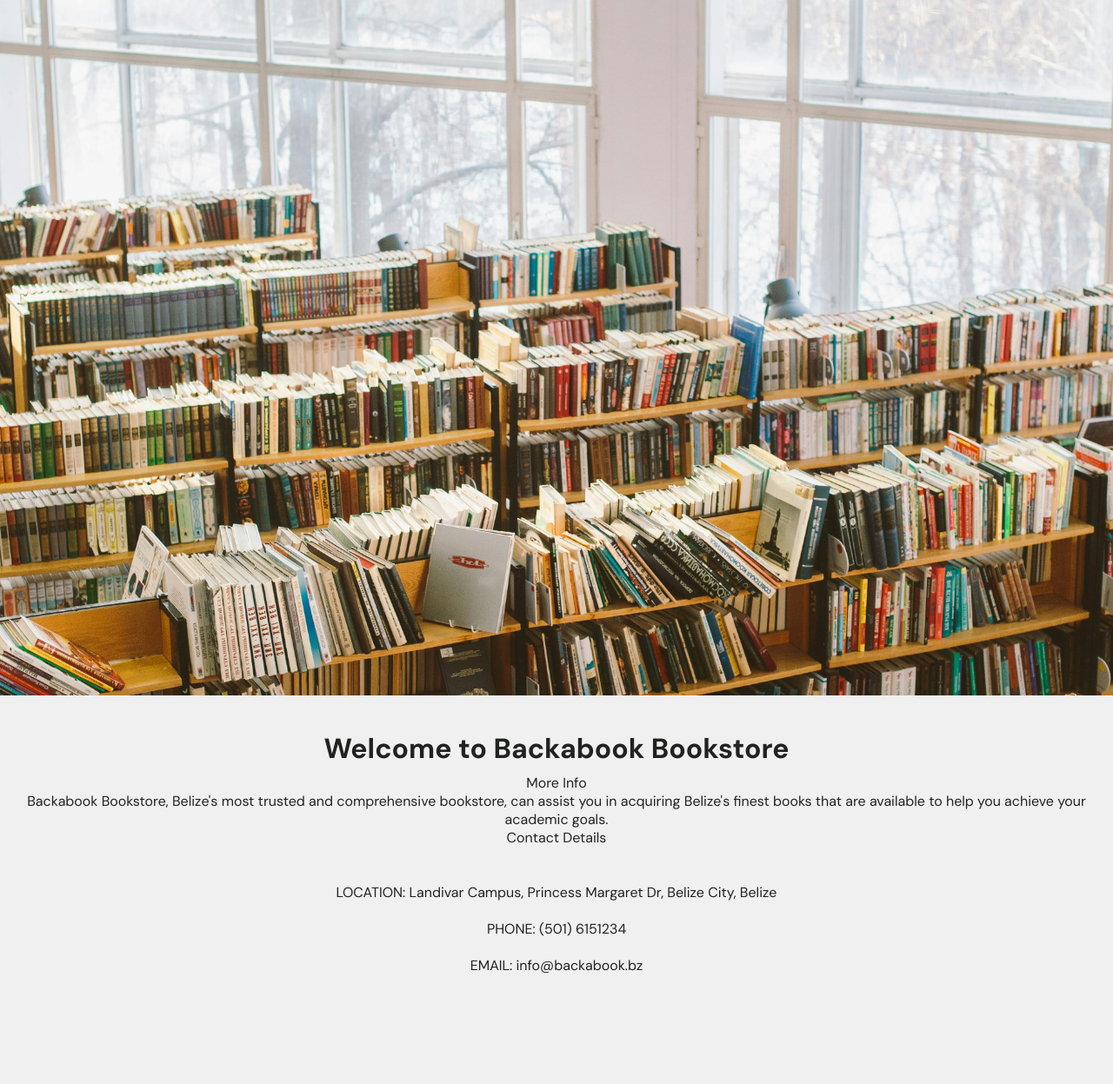
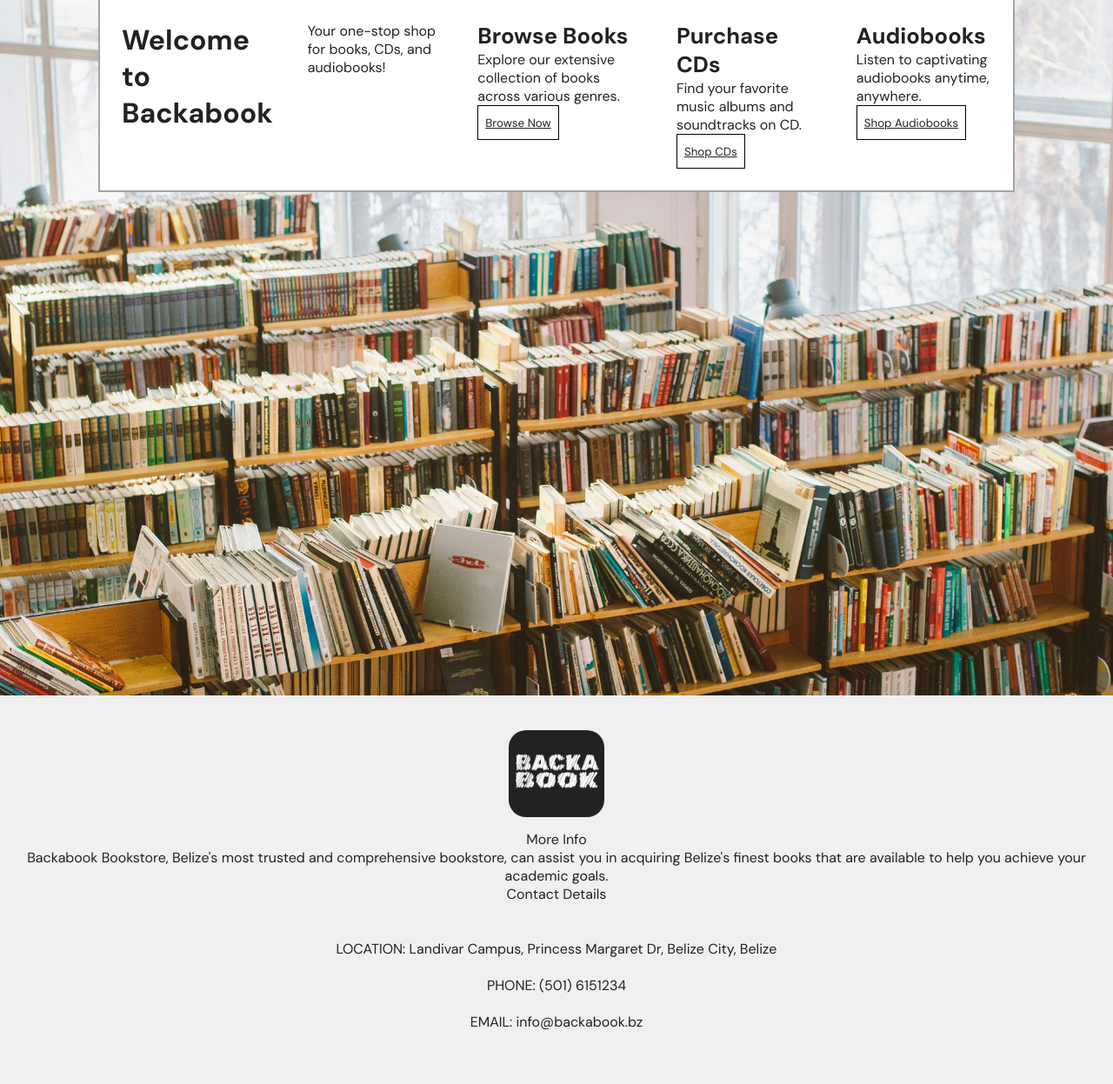
Before and after one commit to ikindadoesstuff/Backabook, a PHP site: page / in a window 1280 px wide. Shown: the part 82-1329 px from the top of the page at 87% size. Before the commit the page ends 1202 px from the top, so only its background shows below. Run offline with PHP 8.4, Linux system fonts and the light colour scheme; some web fonts are replaced.

Commit message:
feat: update footer structure, add new image, enhance main content with book categories, and improve footer styling

```diff
--- a/footer.php
+++ b/footer.php
@@ -1,5 +1,6 @@
 <footer>
-    <h1>Welcome to Backabook Bookstore</h1>
+    <!-- <h1>Welcome to Backabook Bookstore</h1> -->
+    <img src="img/icon2.png" width="100" height="100">
     <div class="footerbackground">
         <div class="footer">
             <div class="footerinfo">
--- a/index.php
+++ b/index.php
@@ -10,8 +10,33 @@
 
     <!-- Main Content -->
     <main>
-        <div id="landing">
-
+        <div id = "landing">
+            <div class="container">
+                <h1>Welcome to Backabook</h1>
+                <p>Your one-stop shop for books, CDs, and audiobooks!</p>
+                <div>
+                <div></div>
+                    <h2>Browse Books</h2>
+                    <p>Explore our extensive collection of books across various genres.</p>
+                    <a href="search.php?sort=&order=&searchInput=">
+                        <button>Browse Now</button>
+                    </a>
+                </div>
+                <div>
+                    <h2>Purchase CDs</h2>
+                    <p>Find your favorite music albums and soundtracks on CD.</p>
+                    <a href="search.php?sort=&order=&searchInput=CD">
+                        <button>Shop CDs</button>
+                    </a>
+                </div>
+                <div>
+                    <h2>Audiobooks</h2>
+                    <p>Listen to captivating audiobooks anytime, anywhere.</p>
+                    <a href="search.php?sort=&order=&searchInput=Audiobook">
+                        <button>Shop Audiobooks</button>
+                    </a>
+                </div>
+            </div>
         </div>
     </main>
 
--- a/style.css
+++ b/style.css
@@ -113,6 +113,13 @@ footer {
     background-color: #f0f0f0;
     padding: 40px 20px;
     text-align: center;
+}
+
+footer img {
+    background-color: #212320;
+    border-radius: 20px;
+    padding: 0 5px;
+    margin-bottom: 15px;
 }
 
 .bookstore-name {
@@ -483,3 +490,7 @@ span {
 button:disabled {
     cursor: not-allowed;
 }
+
+#landing .container {
+    border-bottom: #a3a3a3 solid 2px;
+}
```
Also changed, not shown: img/icon2.png (renamed from img/2x/Artboard 1@2x.png).
